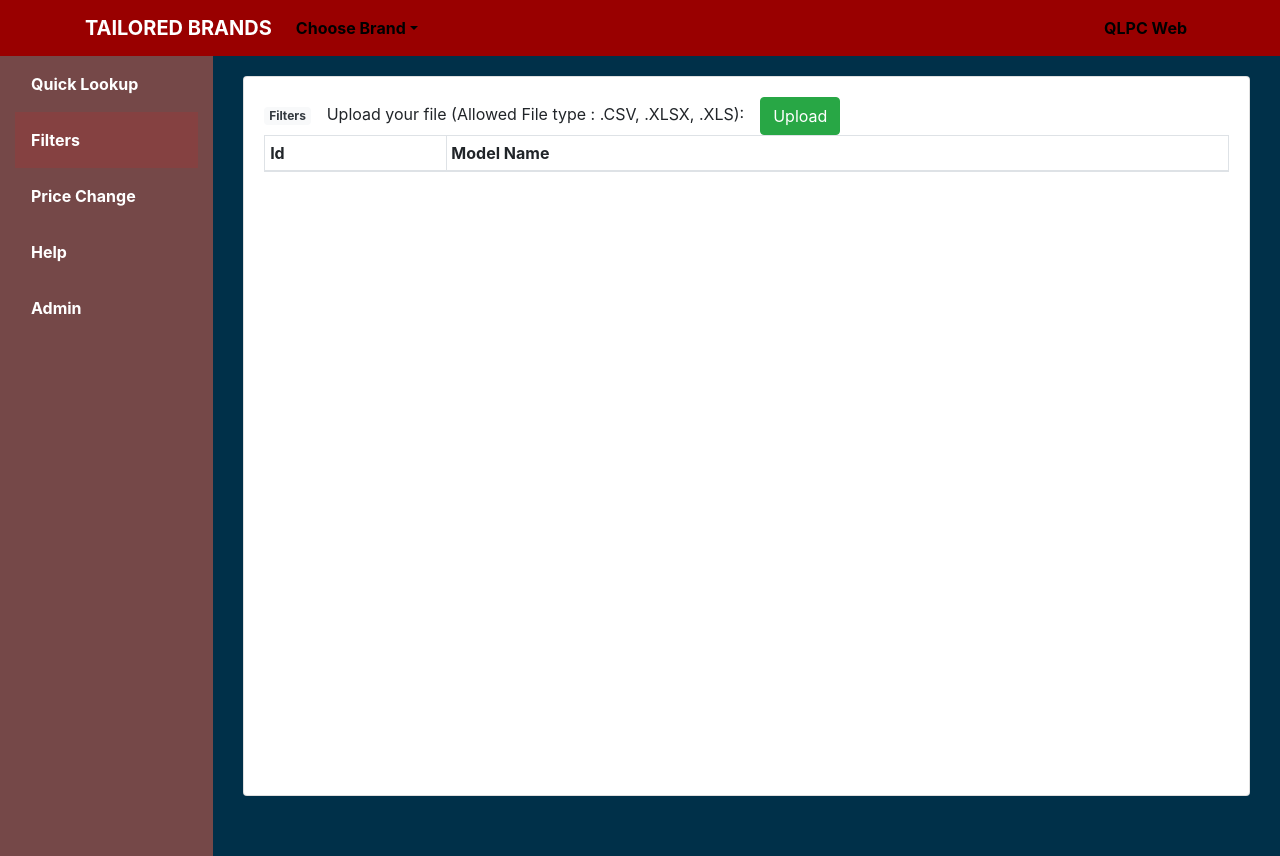
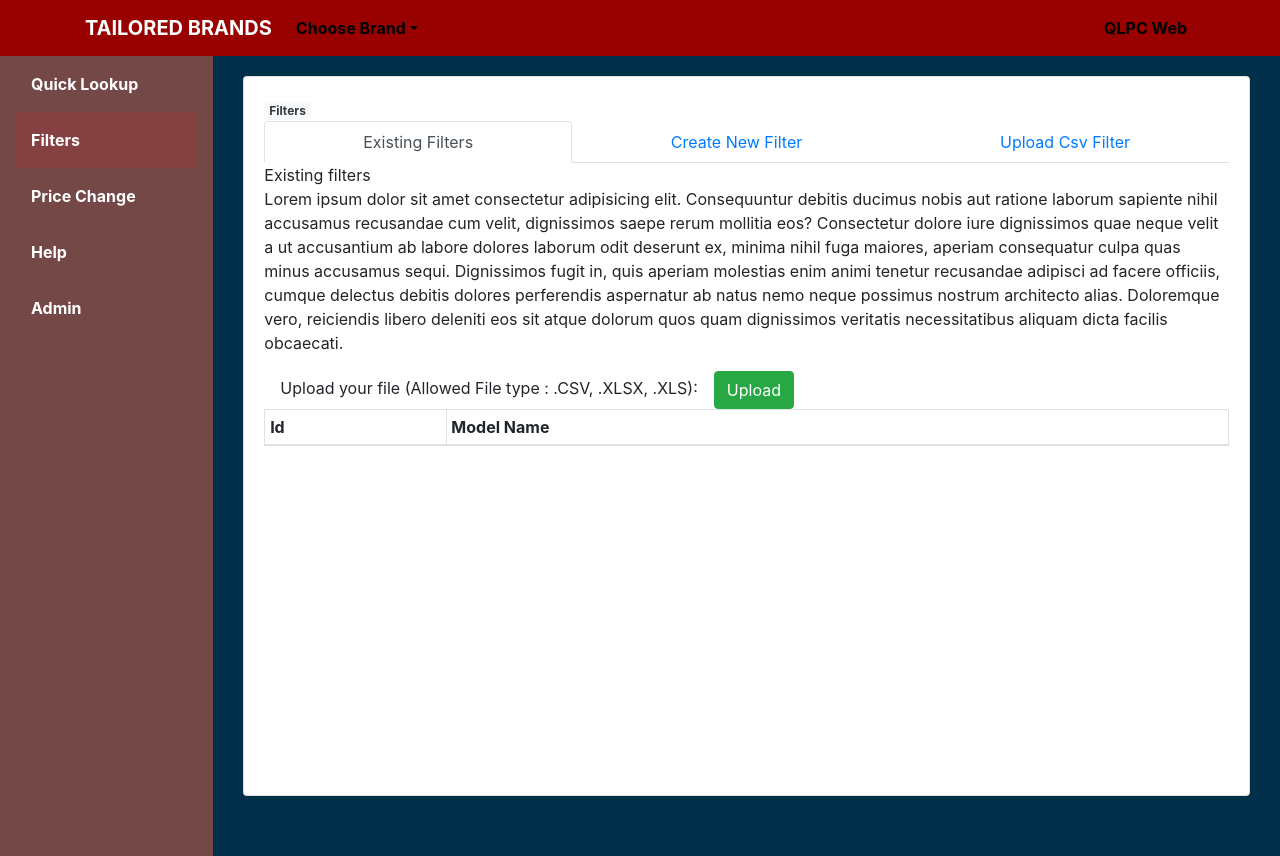
Before and after one commit to mishrasambit/raghu-web1, a React (Create React App) app: page / in a window 1280 px wide. Both pictures are taken after a click on the button "Filters". Built offline with nearby package versions, Linux system fonts and the light colour scheme.

Commit message:
Tab for Filters

```diff
--- /dev/null
+++ b/src/tabs/filters/CreateNewFilter.jsx
@@ -0,0 +1,12 @@
+import React from 'react'
+
+const CreateNewFilter = () => {
+    return (
+        <div>
+            Create New Filter
+            <p>Lorem ipsum dolor sit amet, consectetur adipisicing elit. Possimus nemo odit officiis laudantium impedit ullam perspiciatis id nisi harum unde autem aperiam neque veniam commodi error corrupti minus vel hic, praesentium in asperiores voluptas! Quam dicta inventore quasi praesentium libero tempora similique odio temporibus necessitatibus rerum quod earum maiores corrupti voluptatum cumque accusantium veniam, nostrum dolores? Quod exercitationem voluptatem nemo molestiae tempore recusandae laudantium. Veniam suscipit voluptatem architecto consectetur expedita tenetur adipisci esse magni quas laboriosam cumque quibusdam minima iure, nemo, nesciunt laudantium. Aliquid, facere nisi ad voluptas explicabo a nesciunt porro, dicta est sequi ipsa delectus exercitationem facilis fugiat.</p>
+        </div>
+    )
+}
+
+export default CreateNewFilter
--- /dev/null
+++ b/src/tabs/filters/ExistingFilters.jsx
@@ -0,0 +1,12 @@
+import React from 'react'
+
+const ExistingFilters = () => {
+    return (
+        <div>
+            Existing filters
+            <p>Lorem ipsum dolor sit amet consectetur adipisicing elit. Consequuntur debitis ducimus nobis aut ratione laborum sapiente nihil accusamus recusandae cum velit, dignissimos saepe rerum mollitia eos? Consectetur dolore iure dignissimos quae neque velit a ut accusantium ab labore dolores laborum odit deserunt ex, minima nihil fuga maiores, aperiam consequatur culpa quas minus accusamus sequi. Dignissimos fugit in, quis aperiam molestias enim animi tenetur recusandae adipisci ad facere officiis, cumque delectus debitis dolores perferendis aspernatur ab natus nemo neque possimus nostrum architecto alias. Doloremque vero, reiciendis libero deleniti eos sit atque dolorum quos quam dignissimos veritatis necessitatibus aliquam dicta facilis obcaecati.</p>
+        </div>
+    )
+}
+
+export default ExistingFilters
--- a/src/tabs/filters/Filters.jsx
+++ b/src/tabs/filters/Filters.jsx
@@ -1,13 +1,57 @@
 import React from 'react'
-import {Badge} from 'react-bootstrap'
+import {Badge, Nav } from 'react-bootstrap'
 import FetchDataXls from '../../pages/FetchDataXls'
+import CreateNewFilter from './CreateNewFilter'
+import ExistingFilters from './ExistingFilters'
+import UploadCsvFilter from './UploadCsvFilter'
 
+const filterTabs=[
+    {
+        id: 1,
+        key: 'existingFilters',
+        text: 'Existing Filters'
+    },
+    {
+        id: 2,
+        key: 'createNewFilter',
+        text: 'Create New Filter'
+    },
+    {
+        id: 3,
+        key: 'uploadCsvFilter',
+        text: 'Upload Csv Filter'
+    }
+]
 const Filters = () => {
+    const [activeTab, setActiveTab]=React.useState("existingFilters")
+
+    const setTabContent = (tabName)=>{
+        switch(tabName){
+            case 'existingFilters':
+              return <ExistingFilters/>;
+            case 'createNewFilter':
+              return <CreateNewFilter/>;
+            case 'uploadCsvFilter':
+              return <UploadCsvFilter/>;
+            default:
+              return <ExistingFilters/>;
+        }
+    }
+
     return (
         <div>
             <Badge bg="light" text="dark">
                 Filters
             </Badge>
+            <Nav fill variant="tabs" defaultActiveKey={activeTab}
+                onSelect={(selectedKey) => setActiveTab(selectedKey)}>
+                {filterTabs.map(tab=>(
+                    <Nav.Item key={tab.id}>
+                        <Nav.Link eventKey={tab.key}>{tab.text}</Nav.Link>
+                    </Nav.Item>
+                ))}
+            </Nav>
+            {setTabContent(activeTab)}
             <FetchDataXls/>
         </div>
     )
--- /dev/null
+++ b/src/tabs/filters/UploadCsvFilter.jsx
@@ -0,0 +1,12 @@
+import React from 'react'
+
+const UploadCsvFilter = () => {
+    return (
+        <div>
+            Upload Csv Filter
+            <p>Lorem ipsum dolor, sit amet consectetur adipisicing elit. Asperiores delectus quam placeat repellat molestias amet dolorem consequatur et iure exercitationem voluptatum temporibus illo, similique natus minima ipsum accusantium nam culpa sapiente assumenda eaque repellendus deserunt modi! In qui aut ullam dolorem, repellendus, soluta hic totam adipisci id fugit quod vitae odio suscipit. Sapiente repellendus animi aliquam quibusdam expedita inventore laboriosam atque impedit velit dignissimos delectus magnam, repudiandae voluptatum incidunt ipsam corrupti modi, veniam odio accusantium dolore dolorem ab aut laudantium! Doloremque maiores commodi architecto accusamus non ipsum exercitationem eaque quibusdam laudantium repellendus, pariatur animi optio odit magnam cum natus in!</p>
+        </div>
+    )
+}
+
+export default UploadCsvFilter
```
